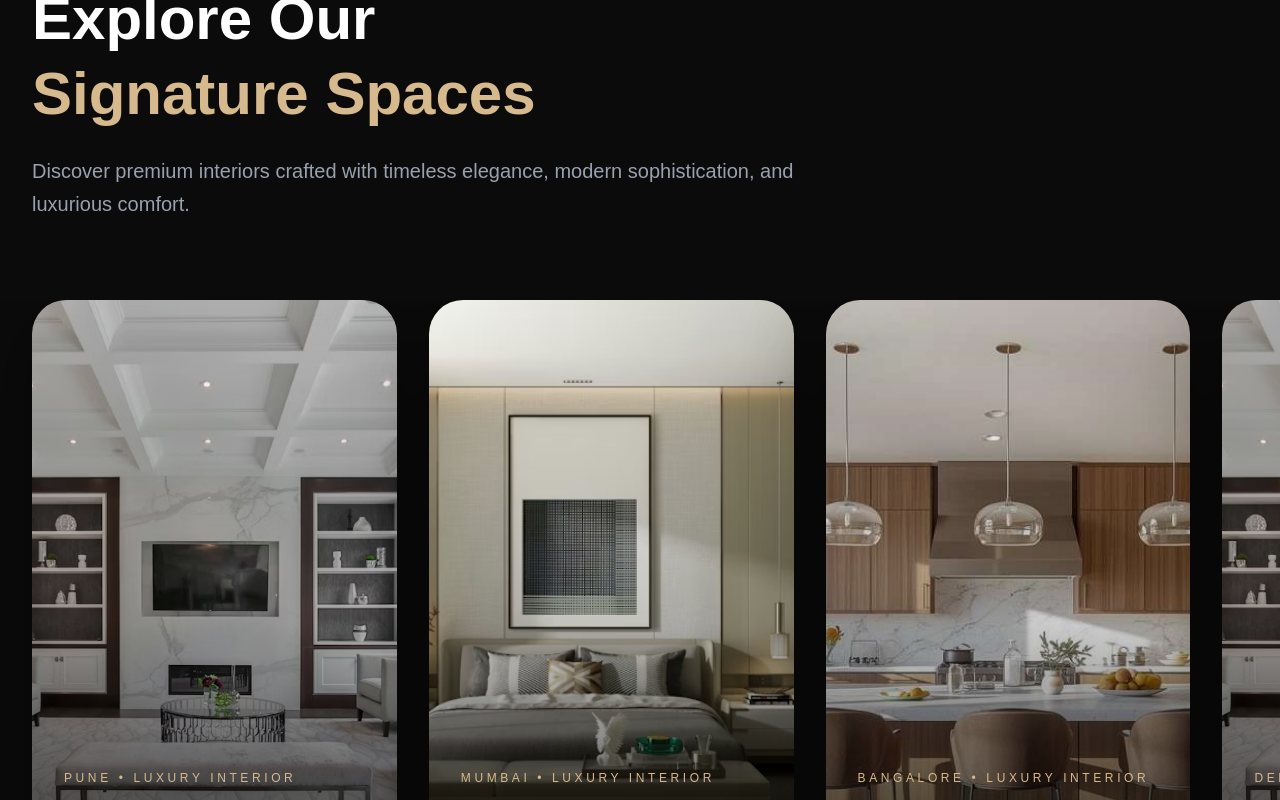
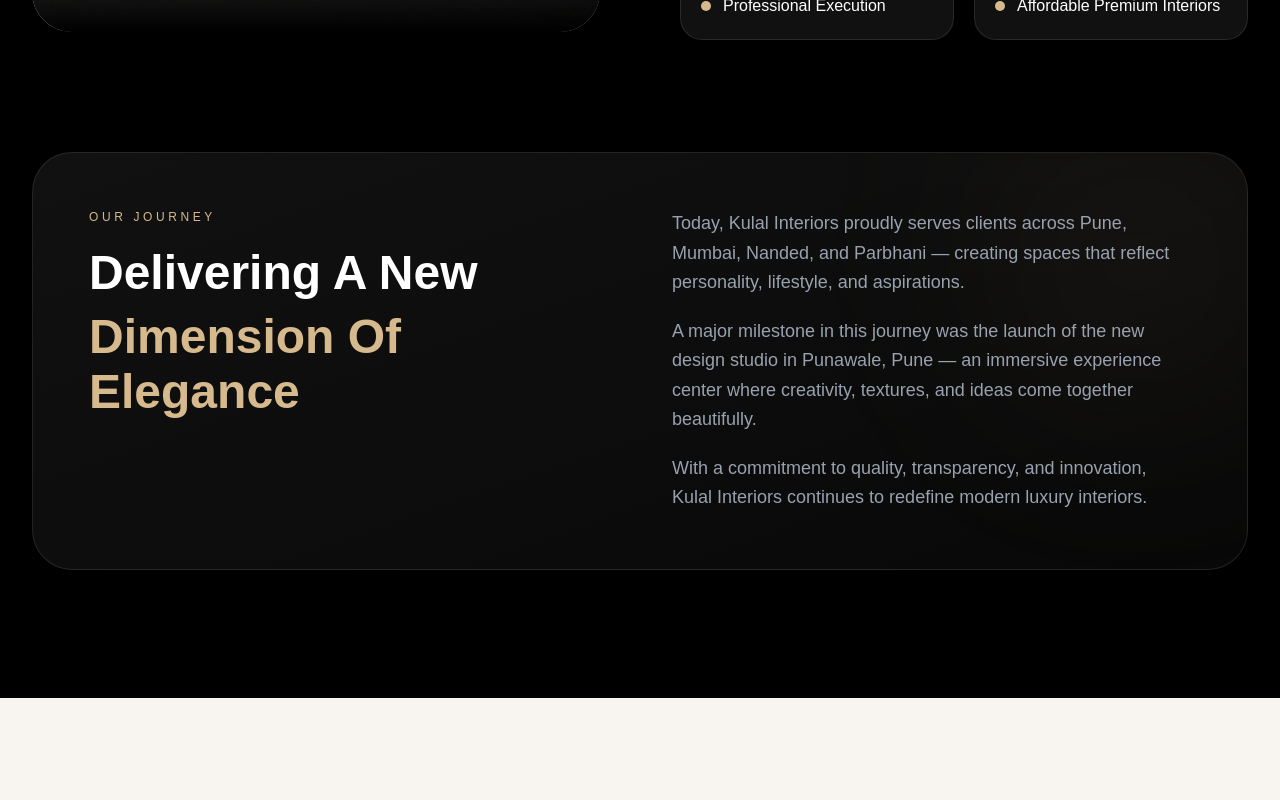
Before and after one commit to PrajTarapurkar/interior-studio, a Next.js app: page / in a window 1280 px wide. Shown: the part 1975-2775 px from the top of the page. Built offline with nearby package versions, Linux system fonts and the light colour scheme.

Commit message:
updated website

```diff
--- a/app/page.tsx
+++ b/app/page.tsx
@@ -25,7 +25,7 @@
 }, [menuOpen]);
 
   return (
-    <main className="bg-white text-white overflow-hidden scroll-smooth">
+    <main className="bg-black text-white overflow-hidden scroll-smooth">
 
       {/* PREMIUM NAVBAR */}
 <nav
@@ -501,6 +501,9 @@
   </motion.div>
 
 )}
+
+
+
 
       {/* Hero Section */}
 <section
@@ -888,6 +891,322 @@
   <div className="absolute bottom-0 left-0 w-full h-40 bg-gradient-to-t from-black to-transparent"></div>
 
 </section>
+
+
+{/* PREMIUM RESPONSIVE ABOUT SECTION */}
+<section className="relative bg-black py-20 sm:py-24 lg:py-32 overflow-hidden">
+
+  {/* BACKGROUND GLOW */}
+  <div className="absolute top-20 left-1/2 -translate-x-1/2 w-[300px] sm:w-[450px] h-[300px] sm:h-[450px] bg-[#d6b98c]/10 blur-[120px] rounded-full"></div>
+
+  <div className="relative z-10 max-w-7xl mx-auto px-4 sm:px-6 lg:px-8">
+
+    {/* TOP HEADING */}
+    <div className="text-center max-w-4xl mx-auto">
+
+      <p className="uppercase tracking-[0.35em] text-[#d6b98c] text-[10px] sm:text-xs mb-4">
+        About Kulal Interiors
+      </p>
+
+      <h2 className="text-3xl sm:text-5xl lg:text-6xl font-bold leading-[1.1] tracking-tight text-white">
+
+        Creating Elegant Spaces
+        <span className="block text-[#d6b98c] mt-2">
+          With Purpose & Precision
+        </span>
+
+      </h2>
+
+      <p className="mt-6 text-gray-400 text-sm sm:text-base lg:text-lg leading-relaxed">
+
+        From luxury residences to modern commercial spaces,
+        Kulal Interiors blends creativity, technical expertise,
+        and functionality to create timeless interior experiences.
+
+      </p>
+
+    </div>
+
+    {/* MAIN GRID */}
+    <div className="mt-16 lg:mt-24 grid lg:grid-cols-2 gap-14 lg:gap-20 items-center">
+
+      {/* IMAGE SIDE */}
+      <motion.div
+        initial={{ opacity: 0, y: 40 }}
+        whileInView={{ opacity: 1, y: 0 }}
+        transition={{ duration: 0.7 }}
+        className="relative order-1"
+      >
+
+        {/* IMAGE */}
+        <div className="relative overflow-hidden rounded-[28px] sm:rounded-[40px]">
+
+          <img
+            src="/images/about.jpg"
+            alt="Kulal Interiors"
+            className="
+              w-full
+              h-[420px]
+              sm:h-[550px]
+              lg:h-[720px]
+              object-cover
+            "
+          />
+
+          {/* OVERLAY */}
+          <div className="absolute inset-0 bg-gradient-to-t from-black via-black/10 to-transparent"></div>
+
+        </div>
+
+        {/* CLIENT CARD */}
+        <div className="
+          absolute
+          bottom-4
+          left-4
+          sm:bottom-8
+          sm:left-8
+          bg-black/75
+          backdrop-blur-xl
+          border
+          border-[#d6b98c]/20
+          rounded-[22px]
+          sm:rounded-[30px]
+          px-5
+          sm:px-8
+          py-4
+          sm:py-6
+        ">
+
+          <h3 className="text-3xl sm:text-5xl font-bold text-[#d6b98c]">
+            100+
+          </h3>
+
+          <p className="mt-1 uppercase tracking-[0.25em] text-[9px] sm:text-[11px] text-gray-300">
+            Happy Clients
+          </p>
+
+        </div>
+
+        {/* SMALL BADGE */}
+        <div className="
+          absolute
+          top-4
+          right-4
+          sm:top-6
+          sm:right-6
+          bg-black/70
+          backdrop-blur-xl
+          border
+          border-white/10
+          rounded-full
+          px-4
+          sm:px-5
+          py-2
+          sm:py-3
+        ">
+
+          <p className="uppercase tracking-[0.25em] text-[9px] sm:text-[10px] text-[#d6b98c]">
+            Since 2020
+          </p>
+
+        </div>
+
+      </motion.div>
+
+      {/* CONTENT SIDE */}
+      <motion.div
+        initial={{ opacity: 0, y: 40 }}
+        whileInView={{ opacity: 1, y: 0 }}
+        transition={{ duration: 0.7 }}
+        className="order-2"
+      >
+
+        {/* MINI TITLE */}
+        <p className="uppercase tracking-[0.3em] text-[#d6b98c] text-[10px] sm:text-xs mb-5">
+          The Origin Story
+        </p>
+
+        {/* MAIN HEADING */}
+        <h3 className="text-3xl sm:text-4xl lg:text-5xl font-bold text-white leading-[1.15]">
+
+          A Brand Built on
+          <span className="block text-[#d6b98c] mt-2">
+            Trust, Design & Innovation
+          </span>
+
+        </h3>
+
+        {/* PARAGRAPHS */}
+        <div className="mt-7 space-y-5 text-gray-400 leading-relaxed text-sm sm:text-base lg:text-lg">
+
+          <p>
+
+            Kulal Interiors was founded with a vision to bridge
+            the gap between luxury aesthetics and practical execution.
+
+          </p>
+
+          <p>
+
+            Founded by
+            <span className="text-white font-semibold">
+              {" "}Mr. Sanket Kulal
+            </span>,
+            the brand combines technical expertise in Civil Engineering,
+            professional project management, and modern design thinking.
+
+          </p>
+
+          <p>
+
+            After understanding the challenges faced by homeowners —
+            including budget overruns, lack of transparency,
+            and inconsistent execution — Kulal Interiors was created
+            to deliver elegant interiors with professionalism and trust.
+
+          </p>
+
+        </div>
+
+        {/* FEATURE GRID */}
+        <div className="mt-10 grid grid-cols-1 sm:grid-cols-2 gap-4 sm:gap-5">
+
+          {[
+            "Transparent Pricing",
+            "Luxury Modern Designs",
+            "Professional Execution",
+            "Affordable Premium Interiors",
+          ].map((item, index) => (
+
+            <motion.div
+              key={index}
+              whileHover={{
+                y: -3,
+              }}
+              className="
+                relative
+                overflow-hidden
+                rounded-[22px]
+                border
+                border-white/10
+                bg-[#111111]
+                p-5
+                hover:border-[#d6b98c]/30
+                transition
+                duration-300
+              "
+            >
+
+              <div className="flex items-start gap-3">
+
+                {/* DOT */}
+                <div className="h-2.5 w-2.5 rounded-full bg-[#d6b98c] mt-2"></div>
+
+                <p className="text-white text-sm sm:text-base leading-relaxed">
+                  {item}
+                </p>
+
+              </div>
+
+            </motion.div>
+
+          ))}
+
+        </div>
+
+      </motion.div>
+
+    </div>
+
+    {/* BOTTOM STORY CARD */}
+    <motion.div
+      initial={{ opacity: 0, y: 40 }}
+      whileInView={{ opacity: 1, y: 0 }}
+      transition={{ duration: 0.8 }}
+      className="mt-20 lg:mt-28"
+    >
+
+      <div className="
+        relative
+        overflow-hidden
+        rounded-[30px]
+        sm:rounded-[40px]
+        border
+        border-white/10
+        bg-gradient-to-br
+        from-[#111111]
+        via-[#0d0d0d]
+        to-[#080808]
+        p-6
+        sm:p-10
+        lg:p-14
+      ">
+
+        {/* GLOW */}
+        <div className="absolute top-0 right-0 w-[220px] h-[220px] bg-[#d6b98c]/10 blur-[120px] rounded-full"></div>
+
+        <div className="relative z-10 grid lg:grid-cols-2 gap-10 lg:gap-16">
+
+          {/* LEFT */}
+          <div>
+
+            <p className="uppercase tracking-[0.3em] text-[#d6b98c] text-[10px] sm:text-xs mb-5">
+              Our Journey
+            </p>
+
+            <h3 className="text-3xl sm:text-4xl lg:text-5xl font-bold text-white leading-[1.15]">
+
+              Delivering A New
+              <span className="block text-[#d6b98c] mt-2">
+                Dimension Of Elegance
+              </span>
+
+            </h3>
+
+          </div>
+
+          {/* RIGHT */}
+          <div className="space-y-5 text-gray-400 leading-relaxed text-sm sm:text-base lg:text-lg">
+
+            <p>
+
+              Today, Kulal Interiors proudly serves clients across
+              Pune, Mumbai, Nanded, and Parbhani —
+              creating spaces that reflect personality,
+              lifestyle, and aspirations.
+
+            </p>
+
+            <p>
+
+              A major milestone in this journey was the launch
+              of the new design studio in Punawale, Pune —
+              an immersive experience center where creativity,
+              textures, and ideas come together beautifully.
+
+            </p>
+
+            <p>
+
+              With a commitment to quality, transparency,
+              and innovation, Kulal Interiors continues to
+              redefine modern luxury interiors.
+
+            </p>
+
+          </div>
+
+        </div>
+
+      </div>
+
+    </motion.div>
+
+  </div>
+
+</section>
+
+
       {/* Projects Section */}
       <motion.section
         initial={{ opacity: 0, y: 80 }}
@@ -1041,7 +1360,10 @@
         key={index}
         whileHover={{ y: -10, scale: 1.02 }}
         transition={{ duration: 0.4 }}
-        className="relative min-w-[85%] sm:min-w-[60%] md:min-w-[38%] lg:min-w-[30%] h-[500px] md:h-[650px] rounded-[34px] overflow-hidden snap-center group shadow-[0_20px_80px_rgba(0,0,0,0.45)]"
+        className="relative min-w-[90%]
+sm:min-w-[70%]
+md:min-w-[48%]
+lg:min-w-[32%] h-[500px] md:h-[650px] rounded-[34px] overflow-hidden snap-center group shadow-[0_20px_80px_rgba(0,0,0,0.45)]"
       >
 
         {/* Image */}
```
